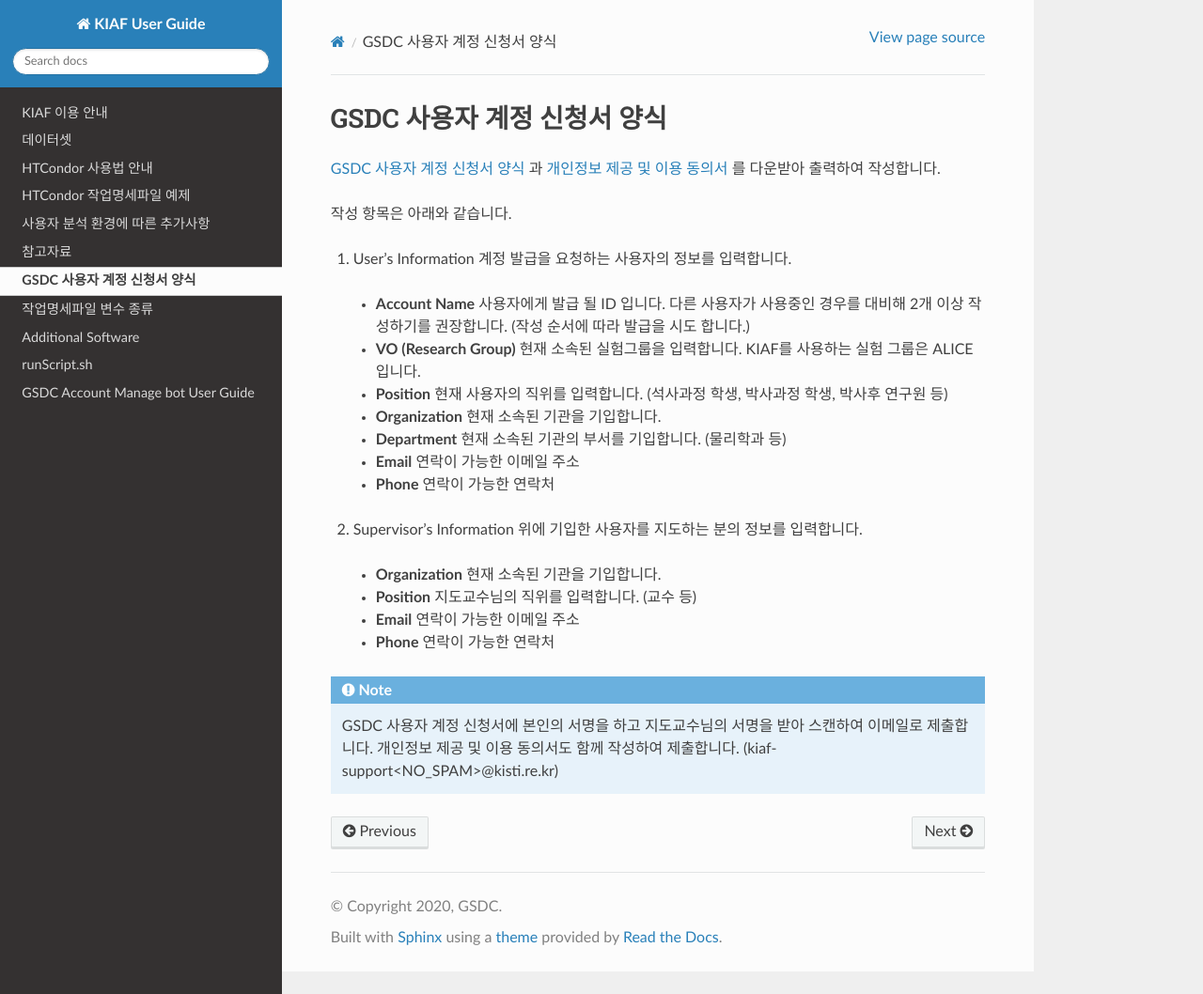
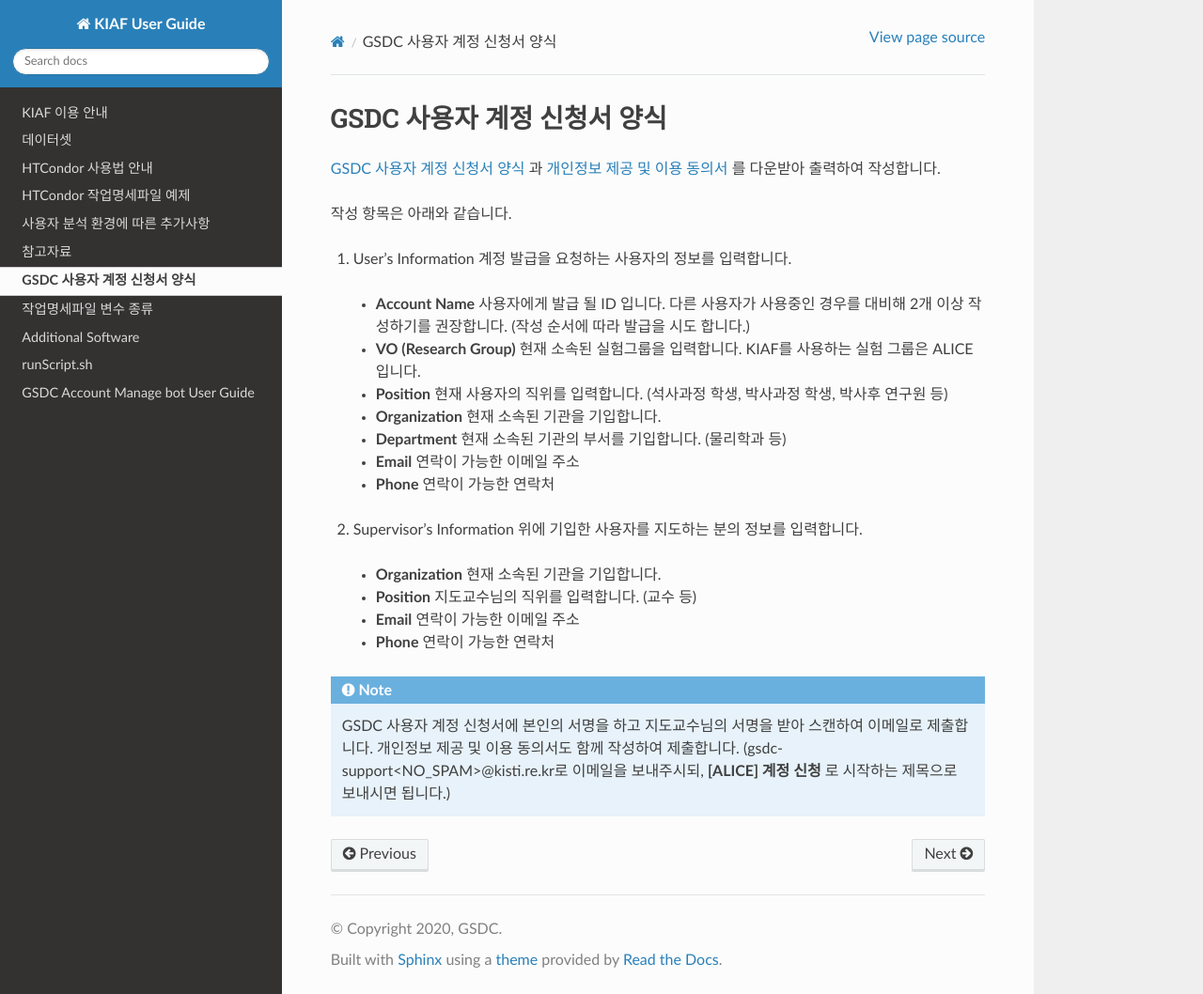
Before and after one commit to andiri/kiaf, a Sphinx documentation site: the page built from docs/source/appendix_a.rst, in a window 1280 px wide and 1058 px high. Shown: the whole window at 94% size. Built offline with Sphinx 7.4.7 and the Read the Docs theme 3.1.0, drawn with Linux system fonts in a browser that asks for light colours.

Commit message:
Update appendix_a.rst

```diff
--- a/docs/source/appendix_a.rst
+++ b/docs/source/appendix_a.rst
@@ -25,4 +25,4 @@
 .. note::
 
   GSDC 사용자 계정 신청서에 본인의 서명을 하고 지도교수님의 서명을 받아 스캔하여 이메일로 제출합니다.
-  개인정보 제공 및 이용 동의서도 함께 작성하여 제출합니다. (kiaf-support<NO_SPAM>@kisti.re.kr)
+  개인정보 제공 및 이용 동의서도 함께 작성하여 제출합니다. (gsdc-support<NO_SPAM>@kisti.re.kr로 이메일을 보내주시되, **[ALICE] 계정 신청** 로 시작하는 제목으로 보내시면 됩니다.)
```
